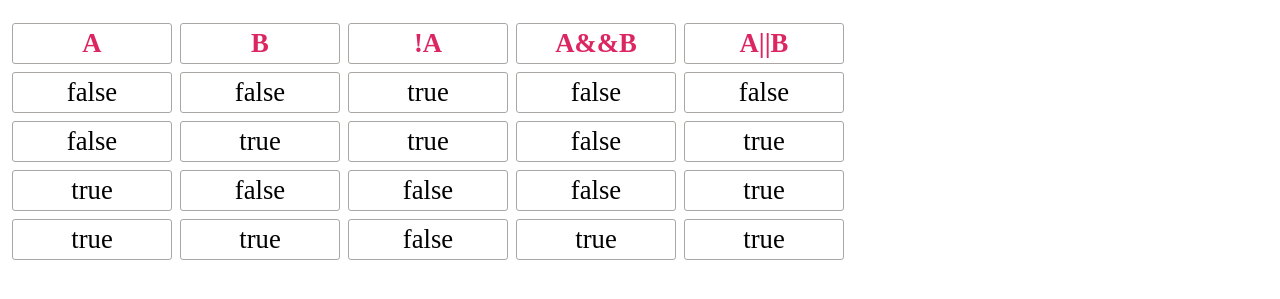
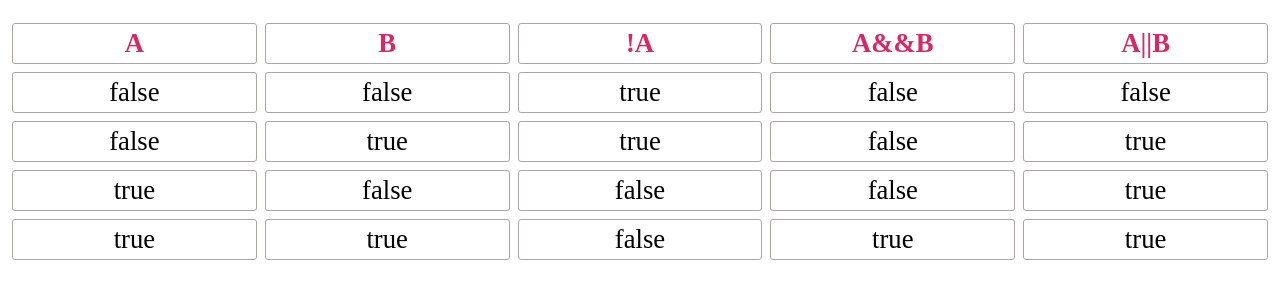
Before and after one commit to SergKur/SergKur.github.io, a plain HTML site: page index.html in a window 1280 px wide. Shown: the part 61-360 px from the top of the page. Drawn offline with Linux system fonts and the light colour scheme.

Commit message:
Update styles.css
Улучшена адаптивность таблицы в стилях

```diff
--- a/styles.css
+++ b/styles.css
@@ -1,10 +1,12 @@
-.flex_table > div {
-    display: flex;
-}
+ .flex_table > div {
+        display: flex;
+        flex-flow: row nowrap;
+        justify-content: space-around;
+ }
 .flex_table div div {
     border: 1px solid #a9a6a3;
     border-radius: 3px;
-    width: 150px;
+    flex-basis: 20%;
     padding: 4px;
     margin: 4px;
     font-size: 20pt;
```
